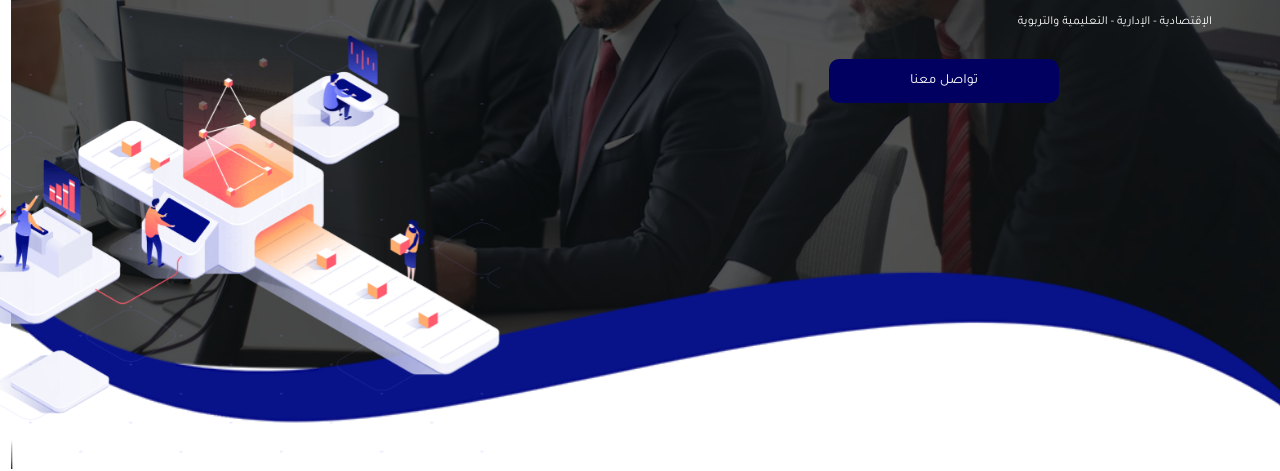
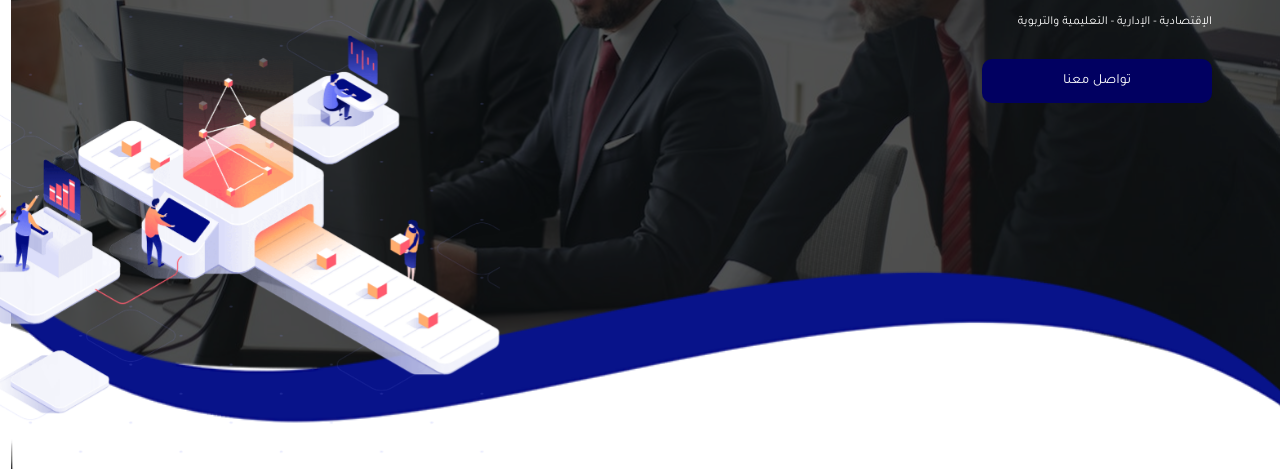
Before and after one commit to krypton225/qTech-task, a website: page index.html in a window 1280 px wide. Shown: the part 331-802 px from the top of the page. Drawn offline with Linux system fonts and the light colour scheme.

Commit message:
EDIT-2 position of main button in media query

```diff
--- a/scss/components/_main-button.scss
+++ b/scss/components/_main-button.scss
@@ -21,11 +21,6 @@
         text-align: center;
     }
 
-    @media (min-width: 993px) and (max-width: 1372px) {
-        margin-inline: auto;
-        text-align: center;
-    }
-
     &:hover {
         background-color: $color-blue-light;
     }
```
Also changed, not shown: dist/main.css.
